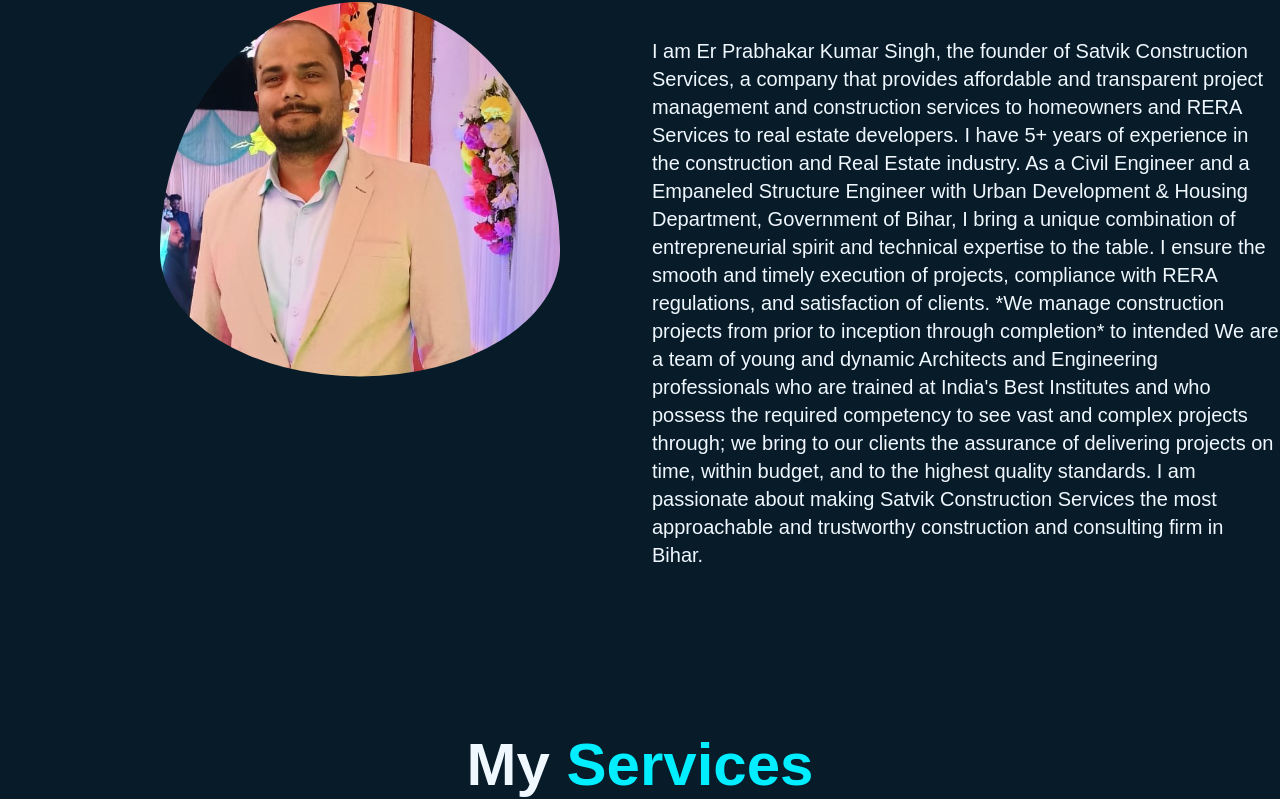
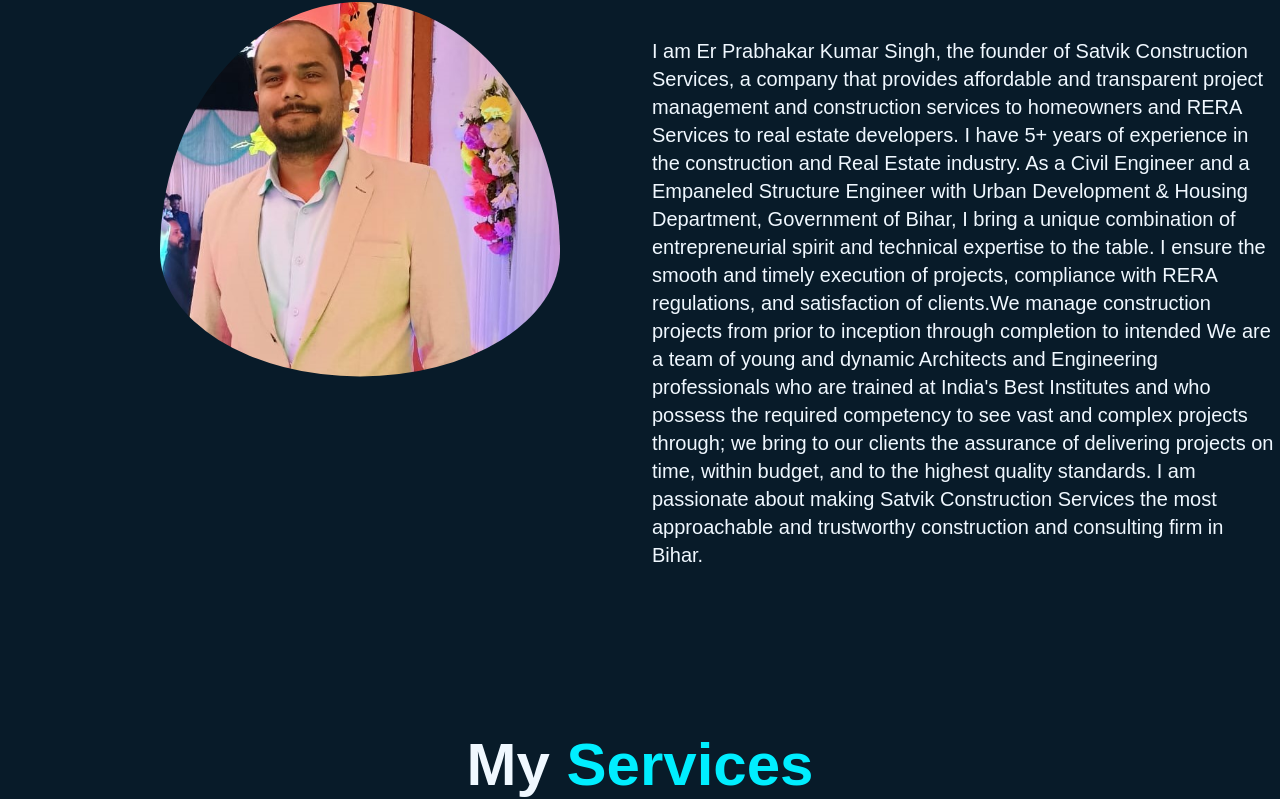
Before and after one commit to Abhishek37k/RERA-website, a plain HTML site: page index.html in a window 1280 px wide. Shown: the part 1026-1825 px from the top of the page. Drawn offline with nearby package versions, Linux system fonts and the light colour scheme; a script that the page names is missing.

Commit message:
Update index.html

```diff
--- a/index.html
+++ b/index.html
@@ -108,8 +108,8 @@
           Department, Government of Bihar, I bring a unique combination of
           entrepreneurial spirit and technical expertise to the table. I ensure
           the smooth and timely execution of projects, compliance with RERA
-          regulations, and satisfaction of clients. *We manage construction
-          projects from prior to inception through completion* to intended We
+          regulations, and satisfaction of clients.<span style="font-weight:bold"></span>We manage construction
+          projects from prior to inception through completion</span> to intended We
           are a team of young and dynamic Architects and Engineering
           professionals who are trained at India's Best Institutes and who
           possess the required competency to see vast and complex projects
```
